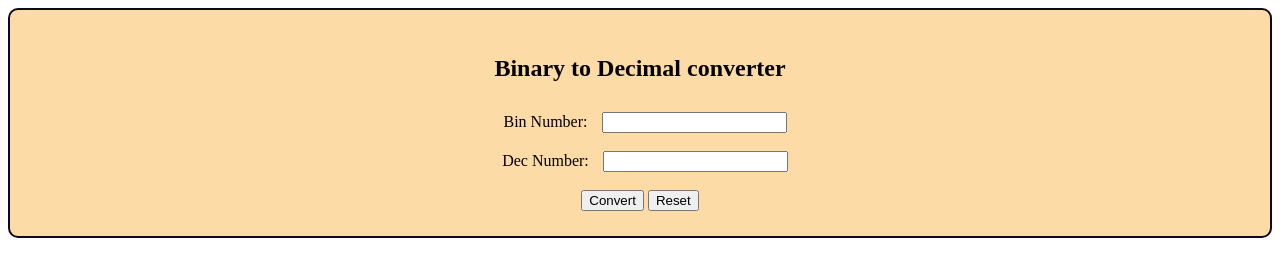
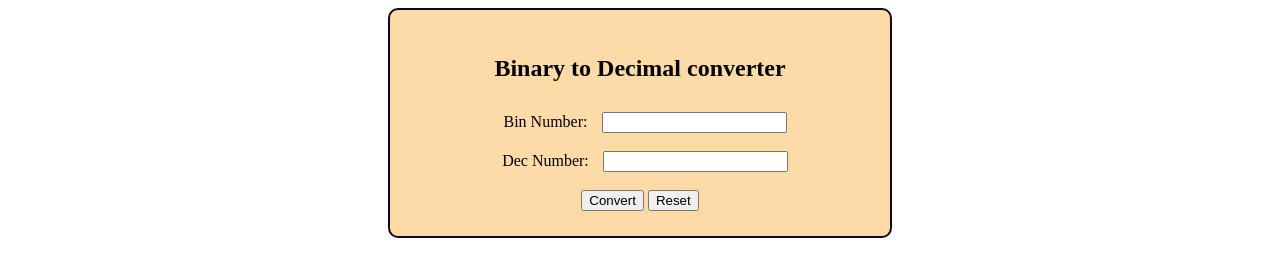
Before and after one commit to siphotabiri/binary2decimal, a plain HTML site: page index.html in a window 1280 px wide. Drawn offline with Linux system fonts and the light colour scheme.

Commit message:
update style.css

```diff
--- a/styles/styles.css
+++ b/styles/styles.css
@@ -4,6 +4,8 @@ div {
     text-align: center;
     background-color: #fddba7;
     border-radius: 10px;
+    max-width: 450px;
+    margin: 0 auto;
 }
 label {
     padding: 5px;
@@ -12,3 +14,6 @@ label {
 h2 {
     padding-bottom: 10px;
 }
+body{
+    text-align: center;
+}
```
